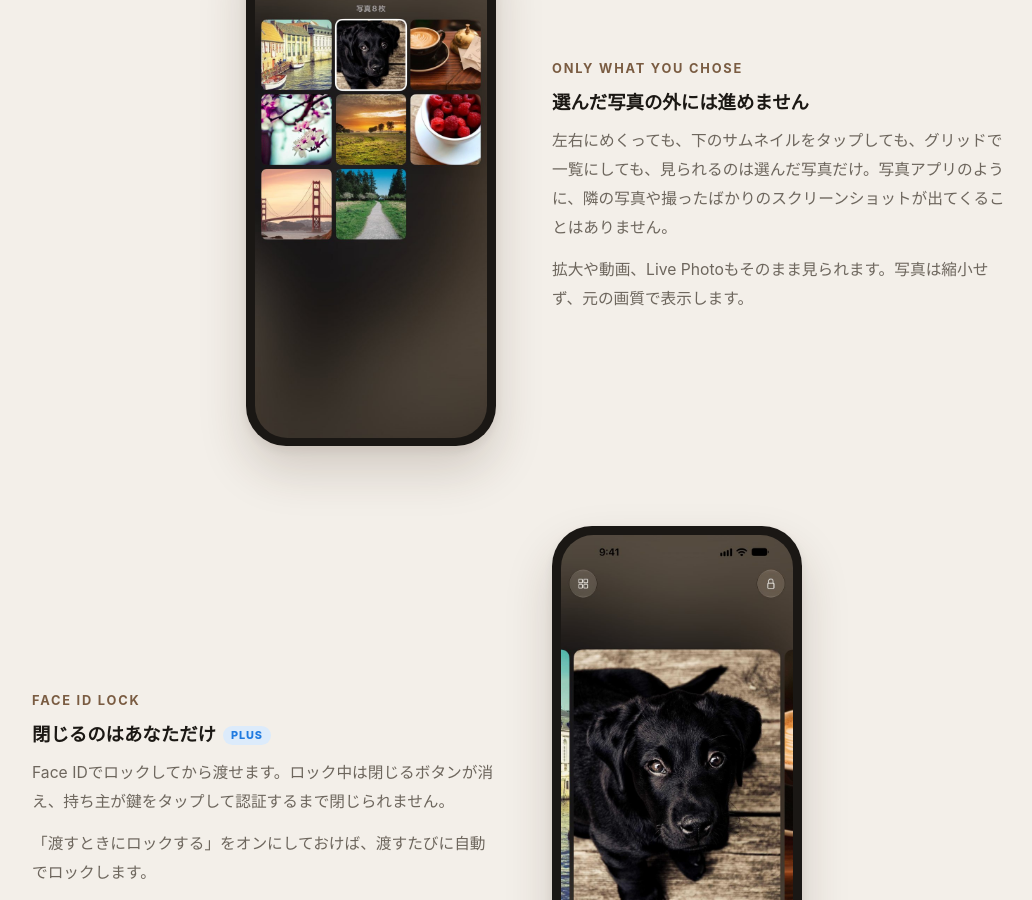
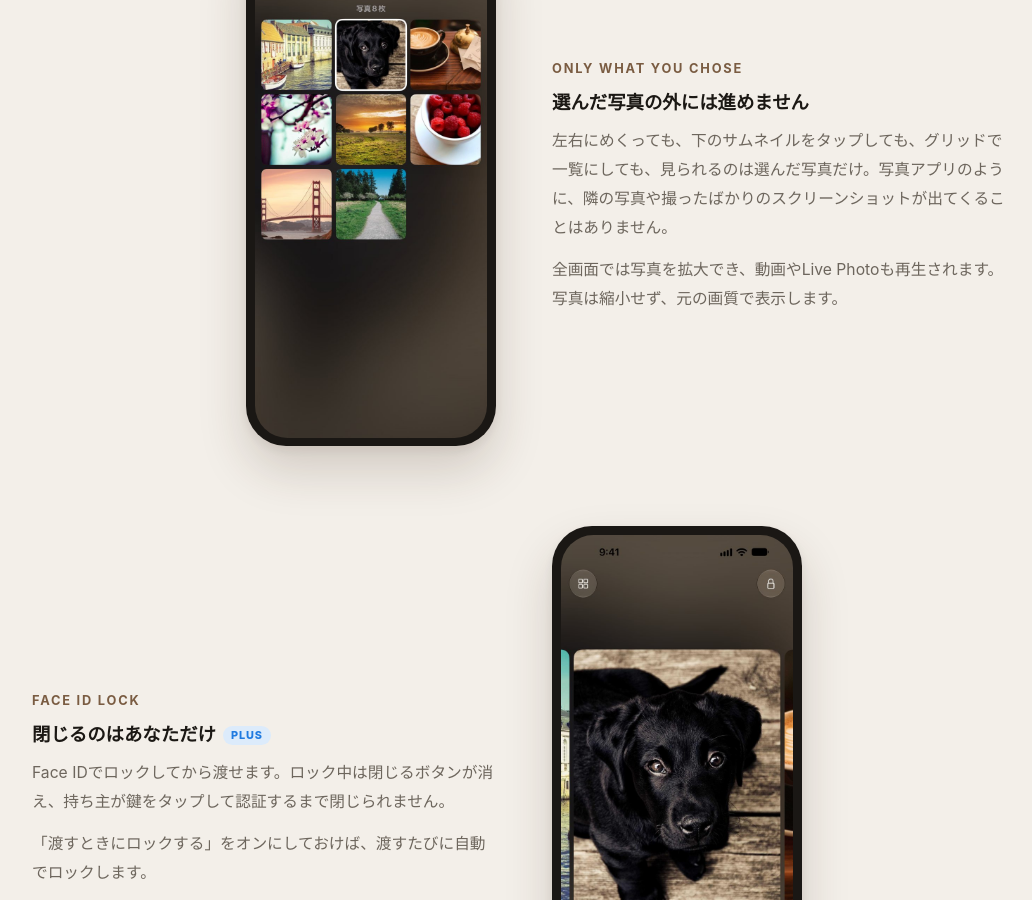
Before and after one commit to kyataoka/doozo-lp, a Jekyll site: the page built from index.html, in a window 1280 px wide and 900 px high, scrolled down 1814 px. Shown: the whole window, without its empty margins (116-1148 px from the left). Built offline with Jekyll 4.4.1, drawn with Linux system fonts in a browser that asks for light colours.

Commit message:
docs(landing): say where Live Photos and videos play
Co-Authored-By: Claude Opus 5.5 (1M context) <noreply@anthropic.com>
Claude-Session: https://claude.ai/code/session_01LCa6W4T9JyRPQajV7sx3WH

```diff
--- a/en/index.html
+++ b/en/index.html
@@ -85,7 +85,7 @@ alt_label: 日本語
         <span class="eyebrow">Only what you chose</span>
         <h3>They can’t go past your photos</h3>
         <p>Swiping, tapping the thumbnails, or opening the grid, they only ever see the photos you chose. Nothing next to them in your library, and no screenshot you just took, can turn up.</p>
-        <p>Zoom, videos, and Live Photos work as usual, and photos are shown at their original quality.</p>
+        <p>In full screen, zoom into photos and play videos and Live Photos. Photos are shown at their original quality.</p>
       </div>
     </div>
 
--- a/index.html
+++ b/index.html
@@ -85,7 +85,7 @@ alt_label: English
         <span class="eyebrow">Only what you chose</span>
         <h3>選んだ写真の外には進めません</h3>
         <p>左右にめくっても、下のサムネイルをタップしても、グリッドで一覧にしても、見られるのは選んだ写真だけ。写真アプリのように、隣の写真や撮ったばかりのスクリーンショットが出てくることはありません。</p>
-        <p>拡大や動画、Live Photoもそのまま見られます。写真は縮小せず、元の画質で表示します。</p>
+        <p>全画面では写真を拡大でき、動画やLive Photoも再生されます。写真は縮小せず、元の画質で表示します。</p>
       </div>
     </div>
 
```
